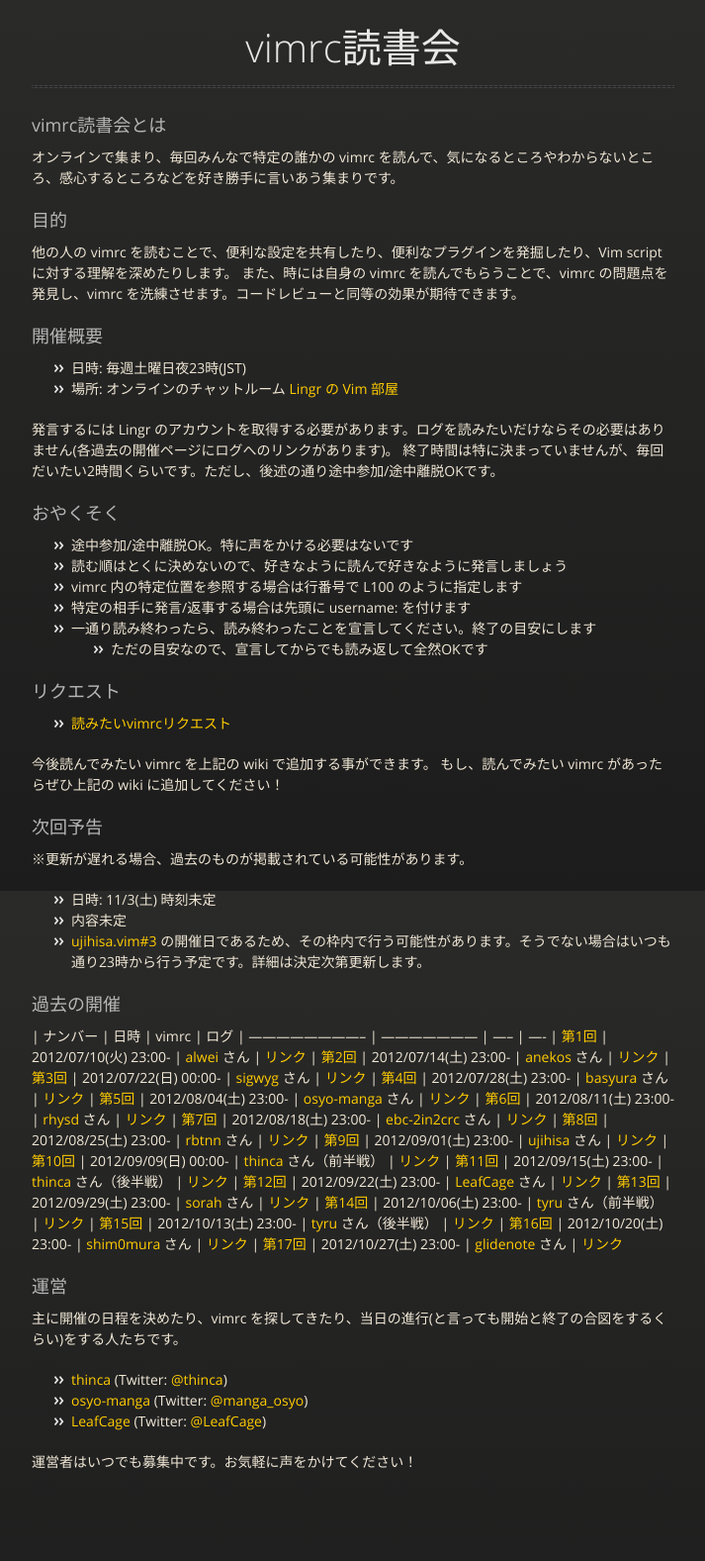
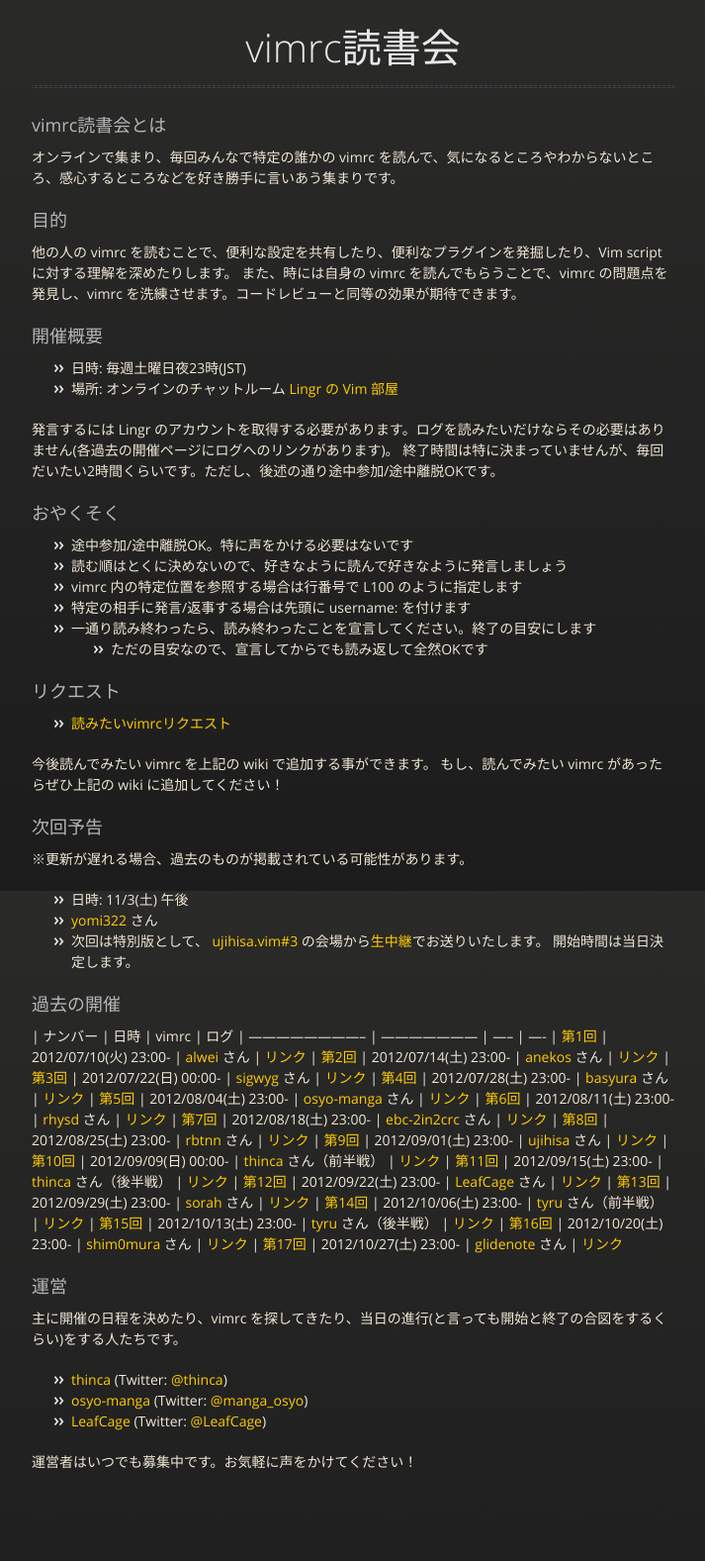
Before and after one commit to vim-jp/reading-vimrc, a Jekyll site: the page built from index.md, in a window 1280 px wide. Shown: the whole page at 99% size, without its empty margins (283-996 px from the left). Built offline with Jekyll 4.4.1, drawn with Linux system fonts in a browser that asks for light colours; nearby versions of some CDN libraries; Markdown is read by kramdown in place of the engine named in the settings.

Commit message:
ujihisa.vim!

```diff
--- a/index.md
+++ b/index.md
@@ -35,9 +35,10 @@ title: vimrc読書会
 ### 次回予告
 ※更新が遅れる場合、過去のものが掲載されている可能性があります。
 
-- 日時: 11/3(土) 時刻未定
-- 内容未定
-- [ujihisa.vim#3](http://atnd.org/event/vim3) の開催日であるため、その枠内で行う可能性があります。そうでない場合はいつも通り23時から行う予定です。詳細は決定次第更新します。
+- 日時: 11/3(土) 午後
+- [yomi322](https://github.com/yomi322) さん
+- 次回は特別版として、 [ujihisa.vim#3](http://atnd.org/event/vim3) の会場から[生中継](http://www.ustream.tv/channel/uji)でお送りいたします。
+  開始時間は当日決定します。
 
 ### 過去の開催
 | ナンバー                   | 日時                  | vimrc                                                                                                                     | ログ
```
